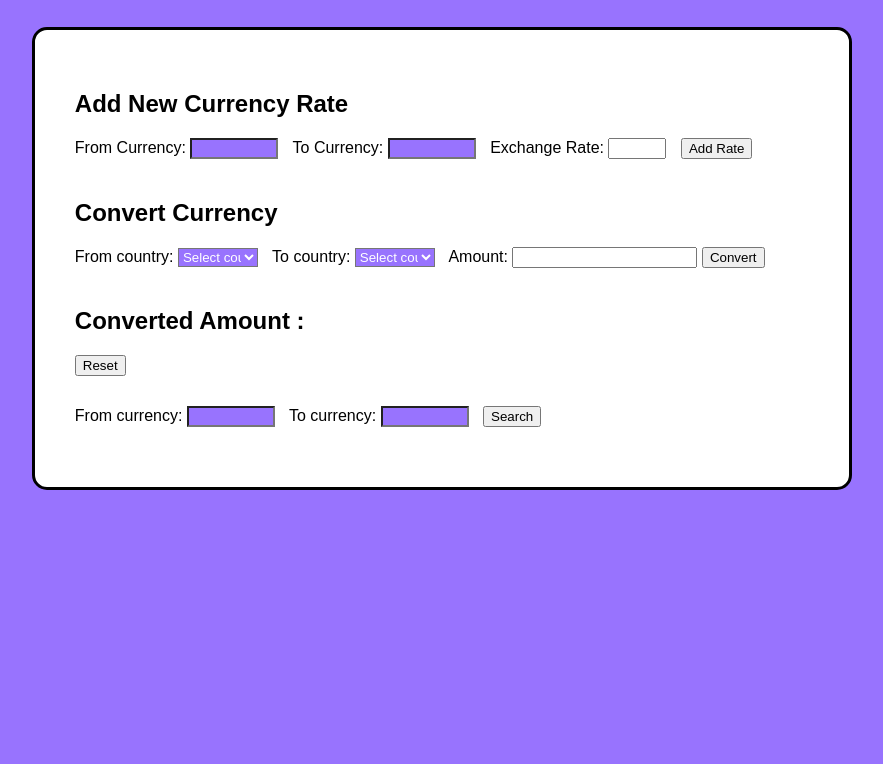
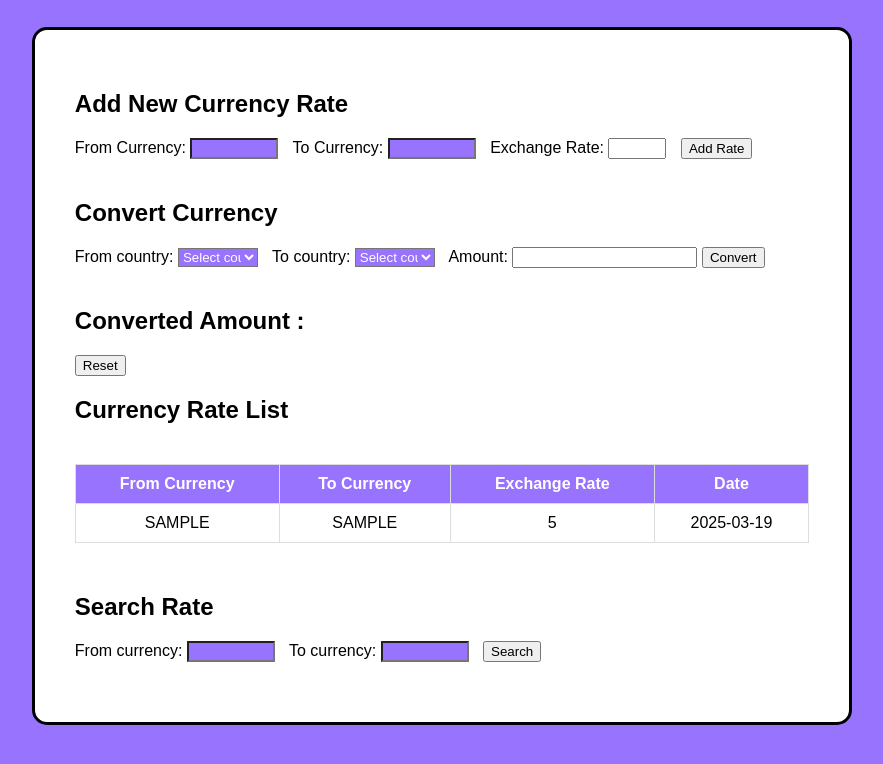
Before and after one commit to jymahar/Currency_converter, a plain HTML site: page index.html in a window 1280 px wide. Both pictures are taken after typing "Sample", "Sample", "5" into the empty fields and a click on the button "Add Rate". Shown: the part 130-894 px from the top of the page, without its empty margins (241-1124 px from the left). Before the commit the page ends 800 px from the top, so only its background shows below. Drawn offline with Linux system fonts and the light colour scheme.

Commit message:
Implemented code to display a list of currency rate objects getting displayed when new rate is added

```diff
--- a/index.html
+++ b/index.html
@@ -53,7 +53,20 @@
         <!-- reset button -->
         <button id="reset">Reset</button>
       </div>
+      <h2>Currency Rate List</h2>
+      <table id="currencyRateTable">
+        <thead>
+          <tr>
+            <th>From Currency</th>
+            <th>To Currency</th>
+            <th>Exchange Rate</th>
+            <th>Date</th>
+          </tr>
+        </thead>
+        <tbody id="currencyRateList"></tbody>
+      </table>
       <form id="searchRate">
+        <h2>Search Rate</h2>
         <label for="fromCountrySearch">From currency:</label>
         <input type="text" id="fromCountrySearch" />
         <label for="toCountrySearch">To currency:</label>
--- a/script.js
+++ b/script.js
@@ -194,3 +194,29 @@ setMarketAnnouncements();
 
 // Update status every minute
 setInterval(checkMarketStatus, 60000);
+
+function displayCurrencyRates() {
+  const rateListContainer = document.getElementById("currencyRateList");
+  rateListContainer.innerHTML = ""; // Clear existing items
+
+  currencyDataList.forEach((currency) => {
+    Object.entries(currency.rates).forEach(([toCurrency, rate]) => {
+      const row = document.createElement("tr");
+      row.innerHTML = `
+        <td>${currency.base}</td>
+        <td>${toCurrency}</td>
+        <td>${rate}</td>
+        <td>${currency.date}</td>
+      `;
+      rateListContainer.appendChild(row);
+    });
+  });
+}
+
+// Call display function whenever a new rate is added
+document.getElementById("addRateForm").addEventListener("submit", () => {
+  displayCurrencyRates();
+});
+
+// Initialize the list on page load
+document.addEventListener("DOMContentLoaded", displayCurrencyRates);
--- a/styles.css
+++ b/styles.css
@@ -50,3 +50,25 @@ select option {
 #marketStatus {
   text-align: center;
 }
+
+table {
+  width: 100%;
+  border-collapse: collapse;
+  margin-top: 20px;
+}
+
+th,
+td {
+  border: 1px solid #ddd;
+  padding: 10px;
+  text-align: center;
+}
+
+th {
+  background-color: #9873fe;
+  color: white;
+}
+
+tr:nth-child(even) {
+  background-color: #f2f2f2;
+}
```
